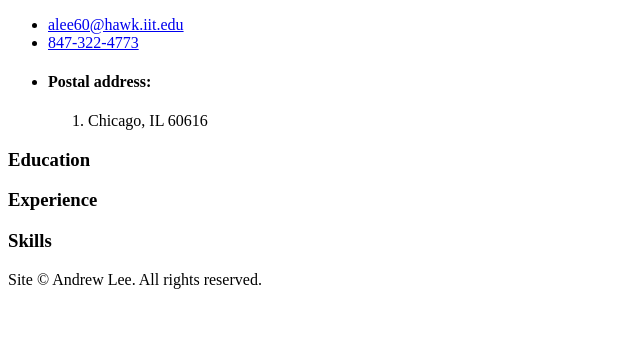
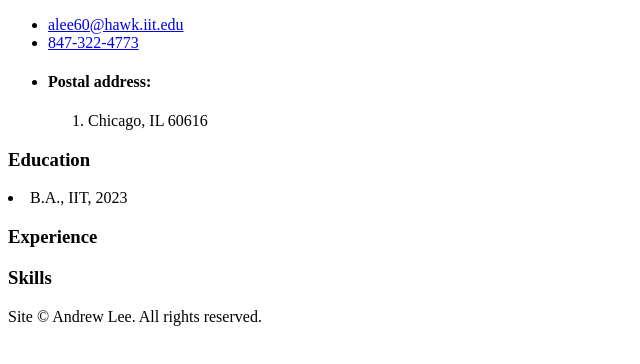
Before and after one commit to andlee5/Project-One, a plain HTML site: page resume/index.html in a window 1280 px wide. Shown: the part 152-516 px from the top of the page, without its empty margins (0-640 px from the left). Drawn offline with Linux system fonts and the light colour scheme.

Commit message:
Second commit

```diff
--- a/resume/index.html
+++ b/resume/index.html
@@ -28,6 +28,7 @@
         </aside>
         <section>
             <h3>Education</h3>
+            <li>B.A., IIT, 2023</li>
         </section>
         <section>
             <h3>Experience</h3>
```
